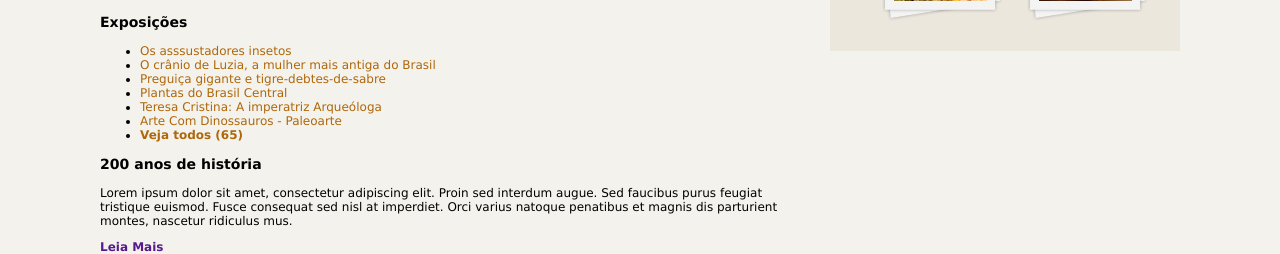
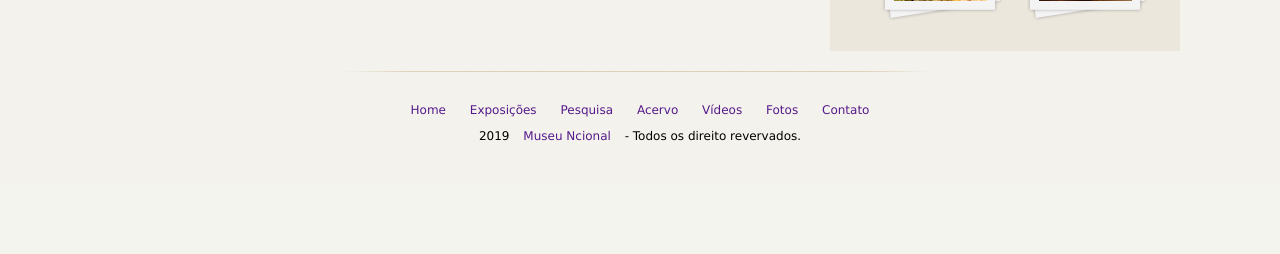
Before and after one commit to Samuel-pixe/Desenvolvimento.web.completo, a PHP site: page / in a window 1280 px wide. Shown: the part 829-1083 px from the top of the page. After the commit the page ends 970 px from the top, so only its background shows below. Run offline with PHP 8.4, Linux system fonts and the light colour scheme.

Commit message:
11.08.2022-Atualização

```diff
--- a/museu-nacional/CSS/estilo.css
+++ b/museu-nacional/CSS/estilo.css
@@ -66,6 +66,7 @@
 #conteudo{
 	width: 710px;
 	float: left;
+	margin-bottom: 20px;
 }
 
 aside {
@@ -73,6 +74,7 @@
 	float: right;
 	background: #ebe7dd;
 	padding-bottom: 30px;
+	margin-bottom: 20px;
 }
 
 section#visita {
@@ -98,13 +100,48 @@
 	margin-top: 3px;
 }
 
+article#video{
+	float: left;
+	width: 310px;
+	margin-left: 25px;
+}
+
+article#mapa{
+	float: left;
+	width: 310px;
+	margin-left: 37px;
+}
+
+article#exposicoes{
+	float: left;
+	width: 310px;
+	margin: 15px 0 0 25px;
+}
+
+article#historia{
+	float: left;
+	width: 310px;
+	margin: 15px 0 0 37px;
+}
+
+h3 {
+	color: #227115;
+	font-size: 1.0em;
+	margin-bottom: 15px;
+	text-transform: uppercase;
+}
+
 h4{
 	color: #86521a;
 	text-transform: uppercase;
 	padding-bottom: 3px;
 	margin-bottom: 0;
 }
+
+
 /*FIM-Principal--------------------*/
+
+/*FIM-Formularios-----------------*/
 input {
 	height: 20px;
 	width: 80px;
@@ -131,6 +168,18 @@
 legend {
 	display: none;
 }
-/*FIM-Formularios-----------------*/
+/*FIM-Formularios----------------*/
 
-/*FIM-Formularios----------------*/
+/*INI-Rodapé--------------------*/
+footer {
+	clear: both;
+	padding: 20px 0 30px 0;
+	text-align: center;
+	background: url(../img/fundo-rodape.png) no-repeat center top;
+	margin-top: 20px;
+}
+
+footer>p a {
+	padding: 2px 10px;
+}
+/*FIM-Rodapé--------------------*/
--- a/museu-nacional/index.html
+++ b/museu-nacional/index.html
@@ -51,11 +51,11 @@
 
 						</article>
 
-						<article>
+						<article id="mapa">
 							<h3>Mappa: Encontre o museu</h3><iframe src="https://www.google.com/maps/embed?pb=!1m18!1m12!1m3!1d3675.206311665319!2d-43.228717585034445!3d-22.90575998501238!2m3!1f0!2f0!3f0!3m2!1i1024!2i768!4f13.1!3m3!1m2!1s0x997e58a085b7af%3A0x4d11e9a933d38ce3!2sMuseu%20Nacional%20-%20UFRJ!5e0!3m2!1spt-BR!2sbr!4v1660072465217!5m2!1spt-BR!2sbr" width="310" height="170" style="border:0;" allowfullscreen="" loading="lazy" referrerpolicy="no-referrer-when-downgrade"></iframe>
 						</article>
 
-						<article>
+						<article id="exposicoes">
 							<h3>Exposições</h3>
 							<ul>
 								<li>
@@ -82,7 +82,7 @@
 							</ul>
 						</article>
 
-						<article>
+						<article id="historia">
 							<h3>200 anos de história</h3>
 							<p>
 								Lorem ipsum dolor sit amet, consectetur adipiscing elit. Proin sed interdum augue. Sed faucibus purus feugiat tristique euismod. Fusce consequat sed nisl at imperdiet. Orci varius natoque penatibus et magnis dis parturient montes, nascetur ridiculus mus.
@@ -136,6 +136,21 @@
 					</section>
 				</aside><!--FIM aside-->
 
+				<footer>
+					<p>
+						<a href="">Home</a>
+						<a href="">Exposições</a>
+						<a href="">Pesquisa</a>
+						<a href="">Acervo</a>
+						<a href="">Vídeos</a>
+						<a href="">Fotos</a>
+						<a href="">Contato</a>
+					</p>
+					<p>
+						2019 <a href="">Museu Ncional</a> - Todos os direito revervados.
+					</p>
+				</footer>
+
 			</div><!--FIM Principal-->
 
 		</header><!--Fim Head-->
```
